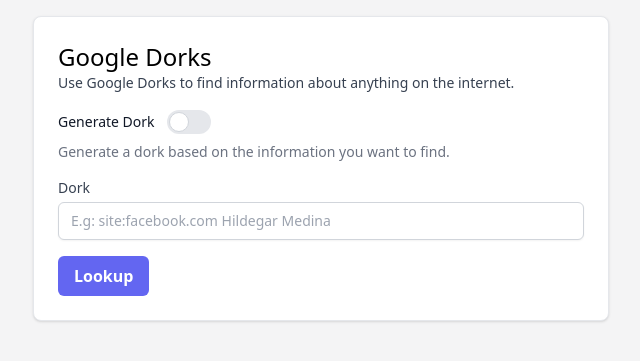
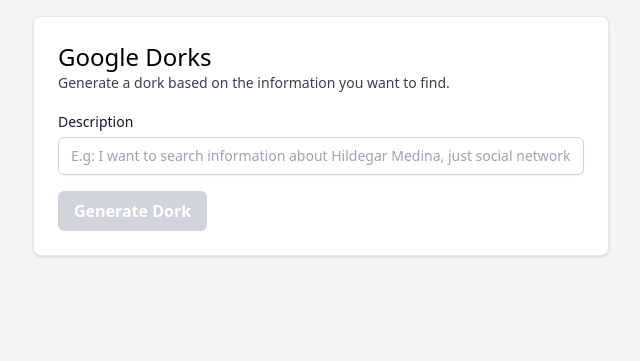
Before and after one commit to HildegarMedina/osint-tools, a Flask app: template templates/pages/google_dorks/index.html in a window 1280 px wide. Shown: the part 142-503 px from the top of the page, without its empty margins (319-959 px from the left). Run offline with Flask 3, Linux system fonts and the light colour scheme; the template is opened without the code that fills it, so the values that code supplies are empty; parts of the project's set-up code (start-up, migrations or seed data) failed here and were passed over; some libraries are stand-ins or nearby versions.

Commit message:
Refactor Google Dork for just generate

```diff
--- a/templates/pages/google_dorks/index.html
+++ b/templates/pages/google_dorks/index.html
@@ -8,32 +8,29 @@
         {% include "components/common/breadcrumb.html" %}
     </div>
     <div class="mx-auto max-w-xl" x-data="GoogleDorks">
-        <form method="POST" action="{{ url_for('google_dorks.index') }}" class="block p-6 bg-white border border-gray-200 rounded-lg shadow" x-on:submit="lookup($event)">
+        <form method="POST" class="block p-6 bg-white border border-gray-200 rounded-lg shadow" x-on:submit="generate($event)">
 
             {% include 'components/common/messages.html' %}
 
             <h1 class="text-2xl font-medium">Google Dorks</h1>
 
-            <p class="text-sm text-gray-700">Use Google Dorks to find information about anything on the internet.</p>
+            <p class="text-sm text-gray-700">Generate a dork based on the information you want to find.</p>
 
             <div class="mt-4">
-                <label class="inline-flex items-center cursor-pointer mb-2">
-                    <input type="checkbox" value="" class="sr-only peer" checked x-model="generate_dork">
-                    <span class="me-3 text-sm font-medium text-gray-900">Generate Dork</span>
-                    <div class="relative w-11 h-6 bg-gray-200 rounded-full peer peer-focus:ring-4 peer-focus:ring-blue-300 peer-checked:after:translate-x-full rtl:peer-checked:after:-translate-x-full peer-checked:after:border-white after:content-[''] after:absolute after:top-0.5 after:start-[2px] after:bg-white after:border-gray-300 after:border after:rounded-full after:h-5 after:w-5 after:transition-all peer-checked:bg-blue-600"></div>
+                <label class="inline-flex items-center cursor-pointer mb-0">
+                    <span class="me-3 text-sm font-medium text-gray-900">Description</span>
                 </label>
-                <small class="text-sm text-gray-500 block" x-show="!generate_dork">Generate a dork based on the information you want to find.</small>
                 <input
                     type="text"
-                    x-show="generate_dork"
                     x-model="description"
                     name="dork_description"
                     class="mt-1 block w-full px-3 py-2 border border-gray-300 rounded-md shadow-sm focus:outline-none focus:ring-indigo-500 focus:border-indigo-500 sm:text-sm"
                     placeholder="E.g: I want to search information about Hildegar Medina, just social networks"
+                    required
                 >
             </div>
 
-            <div class="mt-4" x-show="!generate_dork">
+            <div class="mt-4" x-show="dork">
                 <label for="dork" class="block text-sm font-medium text-gray-700">Dork</label>
                 <input
                     type="text"
@@ -42,13 +39,14 @@
                     class="mt-1 block w-full px-3 py-2 border border-gray-300 rounded-md shadow-sm focus:outline-none focus:ring-indigo-500 focus:border-indigo-500 sm:text-sm"
                     x-model="dork"
                     placeholder="E.g: site:facebook.com Hildegar Medina"
-                    x-bind:required="!generate_dork"
+                    disabled
                 >
             </div>
 
-
-            <button class="mt-4 px-4 py-2 bg-indigo-500 text-white font-bold rounded-md hover:bg-indigo-700 transition-all" x-bind:disabled="loading">
-                <span x-show="!loading" x-text="generate_dork ? 'Generate Dork': 'Lookup'"></span>
+            <button class="mt-4 px-4 py-2 bg-indigo-500 text-white font-bold rounded-md hover:bg-indigo-700 transition-all disabled:bg-gray-300" x-bind:disabled="loading || description == ''">
+                <span x-show="!loading">
+                    Generate Dork
+                </span>
                 <div role="status" x-show="loading">
                     <svg aria-hidden="true" class="inline w-4 h-4 text-gray-200 animate-spin fill-blue-600" viewBox="0 0 100 101" fill="none" xmlns="http://www.w3.org/2000/svg">
                         <path d="M100 50.5908C100 78.2051 77.6142 100.591 50 100.591C22.3858 100.591 0 78.2051 0 50.5908C0 22.9766 22.3858 0.59082 50 0.59082C77.6142 0.59082 100 22.9766 100 50.5908ZM9.08144 50.5908C9.08144 73.1895 27.4013 91.5094 50 91.5094C72.5987 91.5094 90.9186 73.1895 90.9186 50.5908C90.9186 27.9921 72.5987 9.67226 50 9.67226C27.4013 9.67226 9.08144 27.9921 9.08144 50.5908Z" fill="currentColor"/>
@@ -82,21 +80,17 @@
             }).then(response => response.json())
             .then(data => {
                 this.dork = data.dork;
-            }).finally(() => {
                 this.loading = false;
                 this.description = "";
                 this.generate_dork = false;
+            }).finally(() => {
+                this.loading = false;
             });
         },
-        lookup(event) {
+        generate(event) {
             this.loading = true;
-            if (this.generate_dork) {
-                event.preventDefault();
-                this.generateDork();
-            }
-            setTimeout(() => {
-                this.loading = false;
-            }, 3000);
+            event.preventDefault();
+            this.generateDork();
         }
     }));
 });
```
Also changed, not shown: routers/google_dorks.py (+7 -3 lines).
